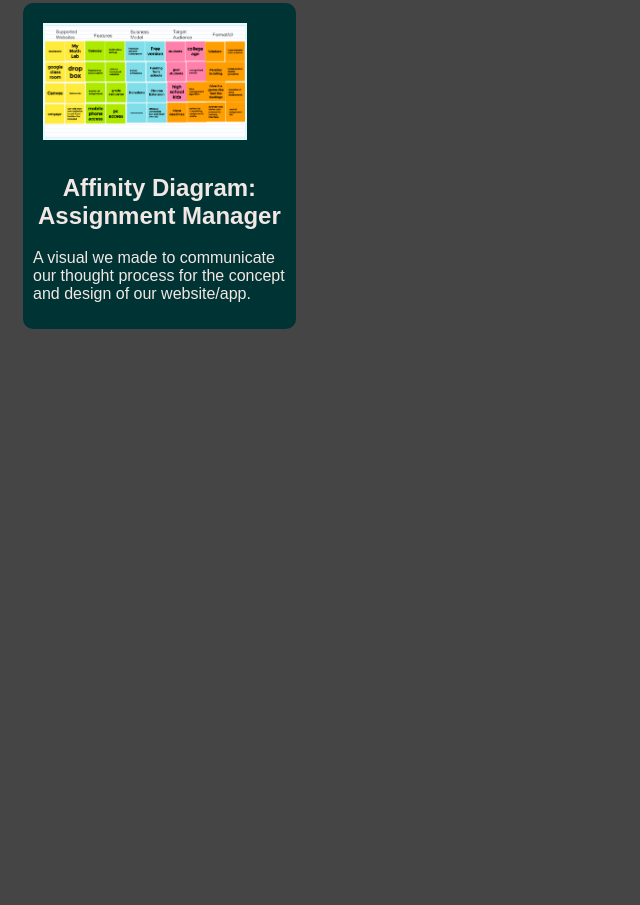
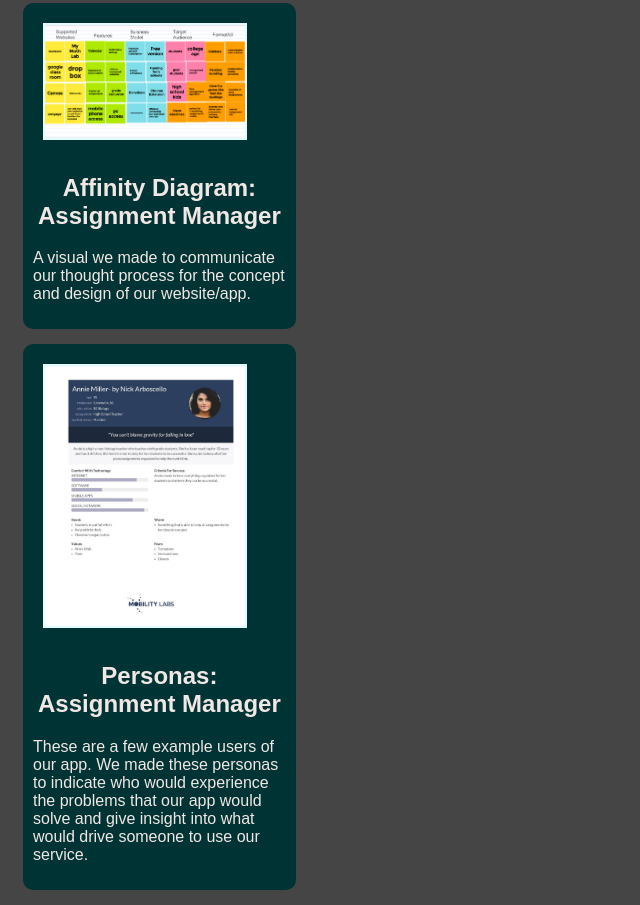
Before and after one commit to JAAydin/CSCE190, a plain HTML site: page index.html in a window 1280 px wide. Shown: the part 727-1632 px from the top of the page, without its empty margins (0-640 px from the left). Before the commit the page ends 1071 px from the top, so only its background shows below. Drawn offline with Linux system fonts and the light colour scheme.

Commit message:
Add files via upload

```diff
--- a/index.html
+++ b/index.html
@@ -22,5 +22,13 @@
                 <p>A visual we made to communicate our thought process for the concept and design of our website/app.</p>
             </section>
         </section>
+
+        <section class="assignment">
+            <a href="files/Personas.pdf"><img src="images/Personas.png"></a>
+            <section class="ass-details">
+                <a href="files/Personas.pdf"><h2>Personas: Assignment Manager</h2></a>
+                <p>These are a few example users of our app. We made these personas to indicate who would experience the problems that our app would solve and give insight into what would drive someone to use our service.</p>
+            </section>
+        </section>
     </body>
 </html>
```
Also changed, not shown: images/Personas.png (added), 1 other file.
